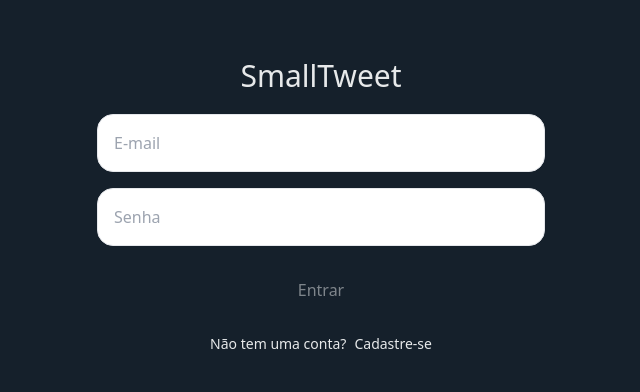
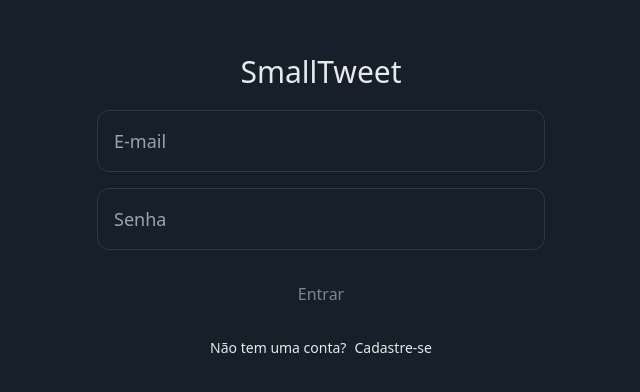
Before and after one commit to Matheus-Loubach/back-end-tt, a React (Vite) app: page / in a window 1280 px wide. Shown: the part 194-586 px from the top of the page, without its empty margins (615-1255 px from the left). Built offline with nearby package versions, Linux system fonts and the light colour scheme.

Commit message:
front  atualização

```diff
--- a/src/Login/index.jsx
+++ b/src/Login/index.jsx
@@ -7,9 +7,8 @@ import { useState } from 'react';
 
 //juntar os dois input com o msm estilo
 const Input = props => (
-      <input {...props} className="w-full outline-none p-4 border hover:border-blue-800 rounded-2xl text-birdblue focus:border-blue-800"/>
+  <input {...props} className="w-full bg-transparent p-4 border rounded-xl border-onix text-lg outline-none focus:border-platinum" />
 )
-
 
 //tratar validação //required campo obrigatorio //.email verificar
 const validationSchema = yup.object({
```
